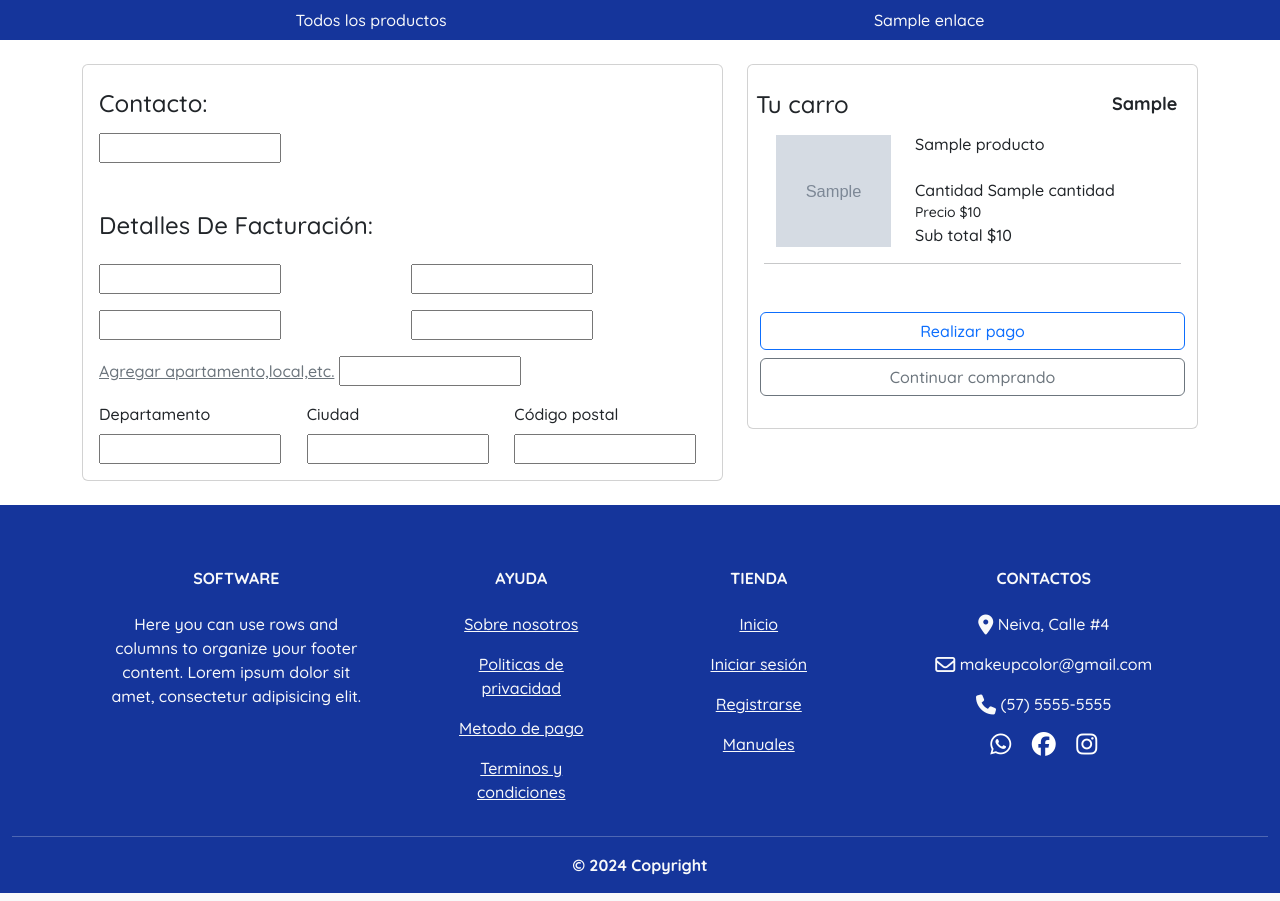
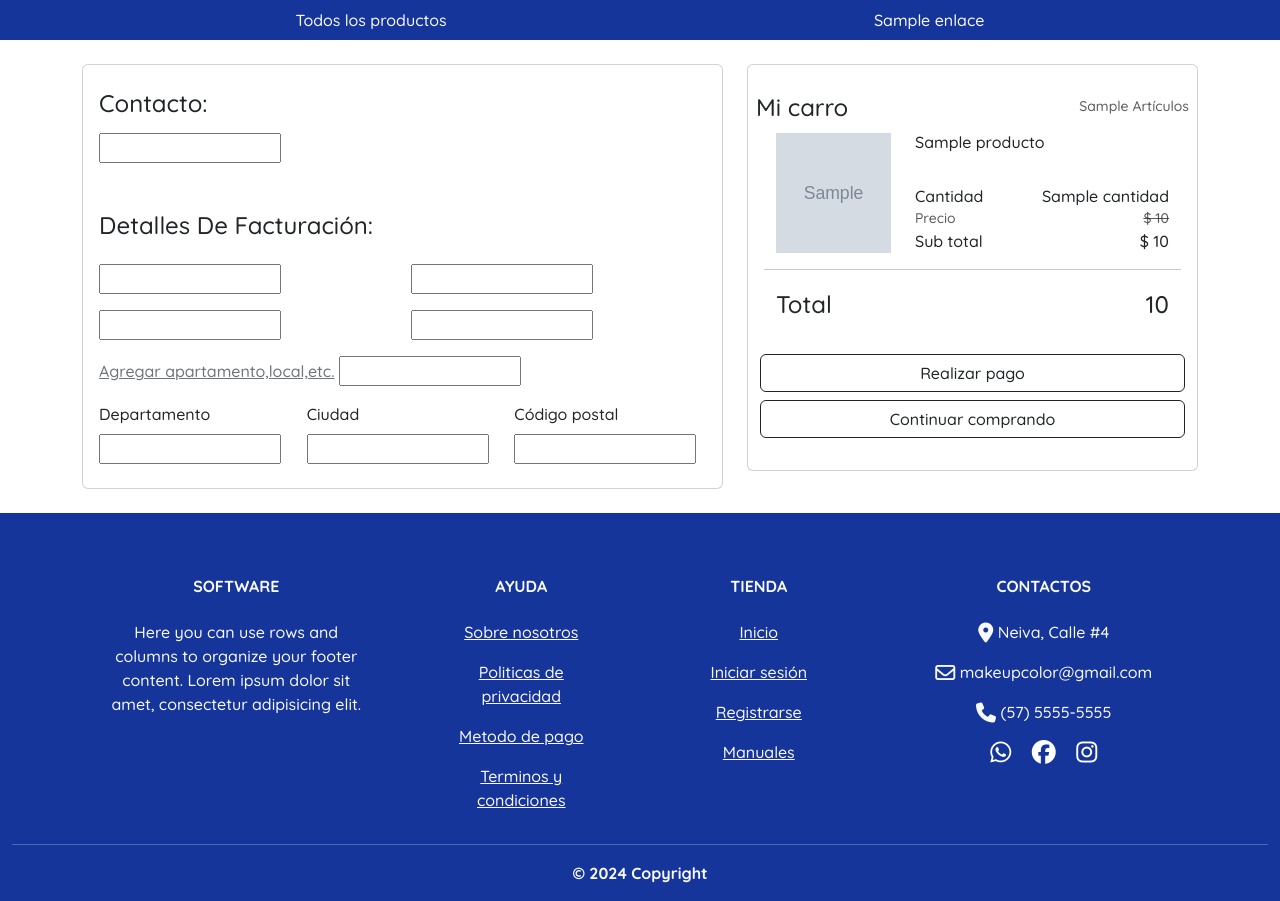
Before and after one commit to dairo2002/gadgetsfutureAPI, a Django app: template templates/client/pedido/realizar_pedido.html in a window 1280 px wide. Shown: the part 92-993 px from the top of the page. Run offline with Django 5.2, Linux system fonts and the light colour scheme; the template is opened without the code that fills it: most values are stand-ins (such as "Sample title", 1, 10 or a date in 2020); grey boxes marked "Sample" are stand-in pictures; form fields are guessed from the names that the template uses; some libraries are stand-ins or nearby versions.

Commit message:
mas cambios

```diff
--- a/carrito/context_processors.py
+++ b/carrito/context_processors.py
@@ -52,4 +52,5 @@ def mostrar_carrito(request, total=0, cantidad=0, carrito=None):
     except ObjectDoesNotExist:
         pass
 
-    return dict(total=total, articulo_carrito=carrito)
+    totalFormato = "{:,.0f}".format(total).replace(",",".")
+    return dict(total=totalFormato, articulo_carrito=carrito)
--- a/cuenta/views.py
+++ b/cuenta/views.py
@@ -196,7 +196,7 @@ def recuperar_password(request):
             mail_subject = "Recuperar contraseña"
             # Renderizar el mensaje del correo electrónico
             mensaje = render_to_string(
-                "cuenta/mensaje_cambiar_pwd.html",
+                "client/cuenta/mensaje_cambiar_pwd.html",
                 {
                     "usuario": usuario,
                     "dominio": current_site,
--- a/templates/client/pedido/realizar_pedido.html
+++ b/templates/client/pedido/realizar_pedido.html
@@ -52,44 +32,92 @@
                   <label class="form-label">Código postal</label>
                   {{ form.codigo_postal }}
                 </div>
+                <div class="mt-2">
+                  {% if form.errors %}
+                    <ul class="d-flex flex-column list-unstyled">
+                      {% for field_errors in form.errors.values %}
+                        {% for error in field_errors %}
+                          <small><i class="fa-solid fa-circle-exclamation" style="color: #c60c0c;"></i> {{ error }}</small>
+                        {% endfor %}
+                      {% endfor %}
+                    </ul>
+                  {% endif %}
                 </div>
-
-              {% comment %} <hr class="my-4" />
-              <div class="form-check">
-                <input type="checkbox" class="form-check-input" id="same-address" />
-                <label class="form-check-label" for="same-address">La dirección de envío es la misma que mi dirección de facturación</label>
               </div>
-              <div class="form-check">
-                <input type="checkbox" class="form-check-input" id="save-info" />
-                <label class="form-check-label" for="save-info">Guardar esta información para la próxima vez</label>
-              </div> {% endcomment %}
             </div>
           </div>
           <div class="col-lg-5">
             <div class="card p-2">
-              <h4 class="d-flex justify-content-between align-items-center mt-3">
-                <span class="">Tu carro</span>
-                <span class="badge rounded-5 text-dark">{{ contar_productos }}</span>
-              </h4>
+              <div class="d-flex justify-content-between align-items-center mt-3">
+                <span class="fs-4">Mi carro</span>
+                <small class="text-muted mb-0">{{ contar_productos }} Artículos</small>
+              </div>
 
               <div class="row p-2 col-12 mx-auto">
                 {% for articulo in articulo_carrito %}
+                  {% if articulo.producto.categoria.descuento %}
                     <div class="col-4">
                       <img src="{{ articulo.producto.imagen.url }}" class="w-100 h-100" alt="producto pedido" />
                     </div>
                     <div class="col-8">
                       <h6 class="">{{ articulo.producto.nombre }}</h6>
-                    <p class="mb-0 mt-4">Cantidad {{ articulo.cantidad }}</p>
-                    <small><p class="mb-0">Precio ${{ articulo.producto.precio }}</p></small>
-                    <p class="mb-0">Sub total ${{ articulo.sub_total }}</p>
+                      <div class="d-flex justify-content-between mt-4">
+                        <p class="mb-0">Cantidad</p>
+                        <p class="mb-0">{{ articulo.cantidad }}</p>
+                      </div>
+
+                      <div class="d-flex justify-content-between">
+                        <small class="mb-0 text-muted">Precio</small>
+                        <small class="mb-0 text-muted"><del>$ {{ articulo.producto.precioFormatiado }}</del></small>
+                      </div>
+
+                      <div class="d-flex justify-content-between">
+                        <p class="mb-0">Precio con descuento</p>
+                        <p class="mb-0">$ {{ articulo.producto.descuentoFormatiado }}</p>
+                      </div>
+
+                      <div class="d-flex justify-content-between">
+                        <p class="mb-0">Sub total</p>
+                        <p class="mb-0">$ {{ articulo.sub_total }}</p>
+                      </div>
+                      <div class="d-flex justify-content-between"></div>
+                      <div class="d-flex justify-content-between"></div>
                     </div>
                     <hr class="mt-3" />
+                  {% else %}
+                    <div class="col-4">
+                      <img src="{{ articulo.producto.imagen.url }}" class="w-100 h-100" alt="producto pedido" />
+                    </div>
+                    <div class="col-8">
+                      <h6 class="">{{ articulo.producto.nombre }}</h6>
+                      <div class="d-flex justify-content-between">
+                        <p class="mb-0 mt-4">Cantidad</p>
+                        <p class="mb-0 mt-4">{{ articulo.cantidad }}</p>
+                      </div>
+
+                      <div class="d-flex justify-content-between">
+                        <small class="mb-0 text-muted">Precio</small>
+                        <small class="mb-0 text-muted"><del>$ {{ articulo.producto.precioFormatiado }}</del></small>
+                      </div>
+
+                      <div class="d-flex justify-content-between">
+                        <p class="mb-0">Sub total</p>
+                        <p class="mb-0">$ {{ articulo.sub_total }}</p>
+                      </div>
+                      <div class="d-flex justify-content-between"></div>
+                      <div class="d-flex justify-content-between"></div>
+                    </div>
+                    <hr class="mt-3" />
+                    <div class="d-flex justify-content-between">
+                      <p class="mb-0 fs-4">Total</p>
+                      <p class="mb-0 fs-4">{{ total }}</p>
+                    </div>
+                  {% endif %}
                 {% endfor %}
               </div>
-
               <div class="row my-2 p-3">
-                <button type="submit" class="btn btn-outline-primary">Realizar pago</button>
-                <a href="{% url 'tienda' %}" class="btn btn-outline-secondary mt-2">Continuar comprando</a>
+                <button type="submit" class="btn btn-outline-dark">Realizar pago</button>
+                <a href="{% url 'tienda' %}" class="btn btn-outline-dark mt-2">Continuar comprando</a>
               </div>
             </div>
           </div>
--- a/tienda/models.py
+++ b/tienda/models.py
@@ -114,7 +114,7 @@ def _post_save_receiver(sender, instance, **kwargs):
     if not instance.slug:
         instance.slug = slugify(instance.nombre)
 
-    # ! Moneda colombiana
+    # ? Moneda colombiana
     # return "{:,.0f}".format(self.precio).replace(",", ".")
     # locale.setlocale(locale.LC_ALL,'es_CO.UTF-8')
     # return locale.currency(self.precio, grouping=True)
```
Also changed, not shown: other parts of templates/client/pedido/realizar_pedido.html (+4 -24 lines), carrito/models.py (+3 -17 lines), pedido/models.py (+16 -6 lines), pedido/views.py (+10 -11 lines), templates/client/cuenta/registrarse.html (+22 -3 lines), templates/client/pedido/pago.html (+22 -8 lines), templates/client/tienda/carrito.html (+4 -11 lines), pedido/migrations/0013_alter_pago_comprobante.py (added), pedido/migrations/0014_alter_pago_comprobante.py (added). Lines whose indentation alone changed are shown as unchanged.
